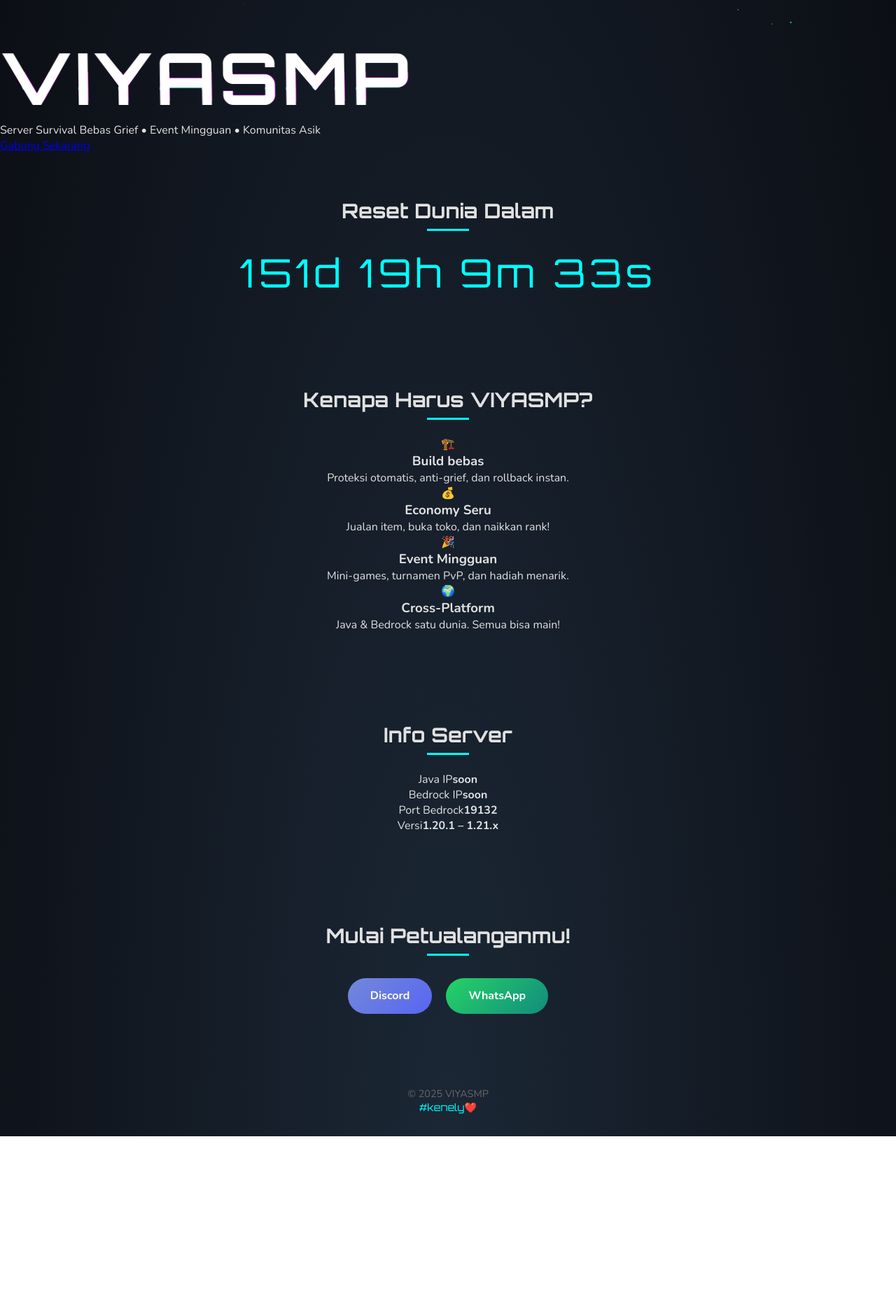
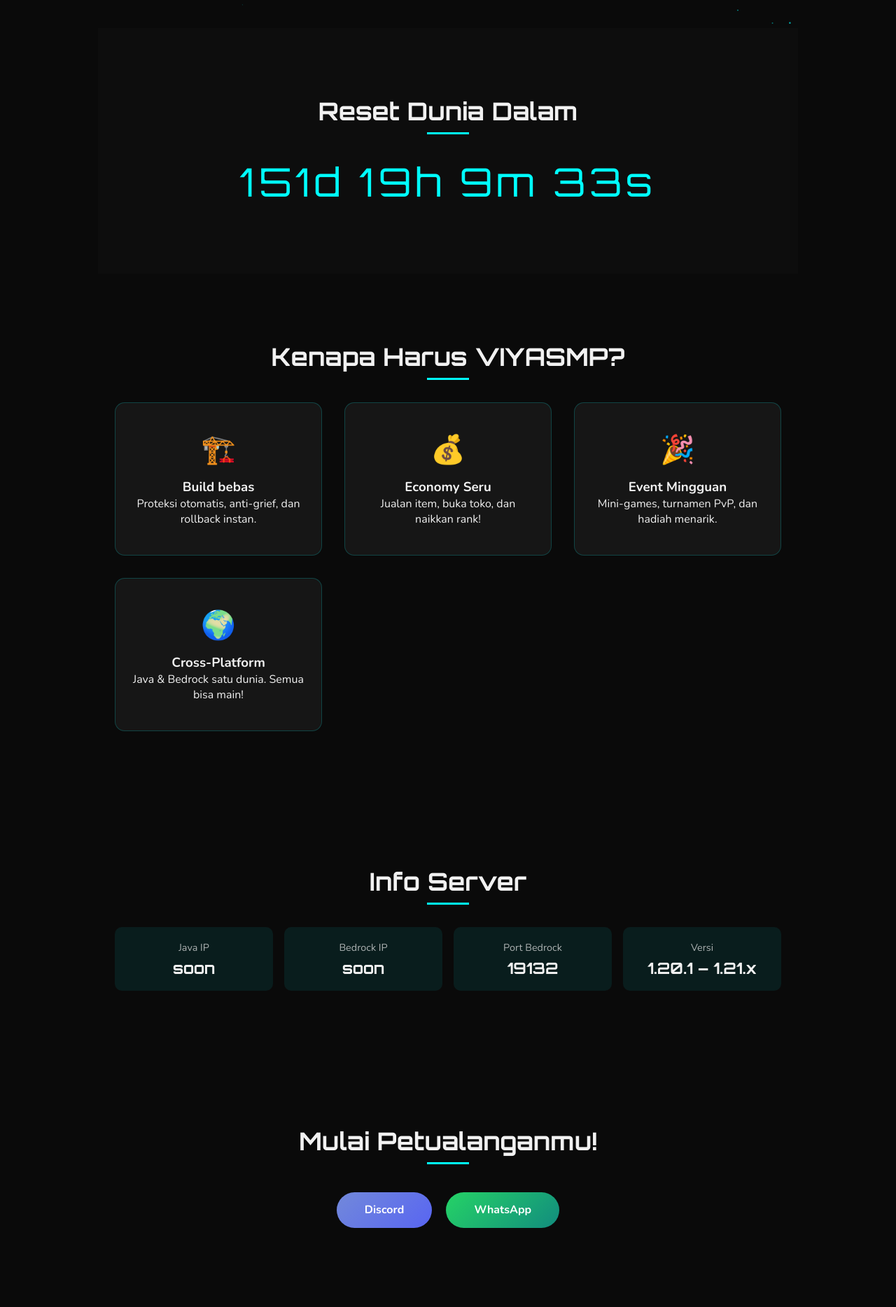
Before and after one commit to viyasmp/linkviyasmp, a plain HTML site: page index.html in a window 1280 px wide. Shown: the part 760-2628 px from the top of the page at 70% size. Before the commit the page ends 2384 px from the top, so only its background shows below. Drawn offline with nearby package versions, Linux system fonts and the light colour scheme.

Commit message:
style.css

```diff
--- a/style.css
+++ b/style.css
@@ -1,238 +1,76 @@
 /* RESET & BASE */
-*,
-*::before,
-*::after { box-sizing: border-box; margin: 0; padding: 0; }
-body {
-    font-family: 'Nunito', sans-serif;
-    background: radial-gradient(ellipse at bottom, #1b2735 0%, #090a0f 100%);
-    color: #e1e1e1;
-    overflow-x: hidden;
-    min-height: 100vh;
-    position: relative;
+*{margin:0;padding:0;box-sizing:border-box}
+body{
+  font-family:'Nunito',sans-serif;
+  background:#0a0a0a;
+  color:#f1f1f1;
+  overflow-x:hidden;
+  scroll-behavior:smooth;
 }
+section{padding:6rem 1.5rem;max-width:1000px;margin:auto;text-align:center}
+h2{font-family:'Orbitron',monospace;font-size:2.2rem;margin-bottom:2rem;position:relative}
+h2:after{content:'';width:60px;height:3px;background:#00ffff;margin:.5rem auto 0;display:block;animation:expand 1s ease forwards}
+@keyframes expand{from{width:0}to{width:60px}}
 
-/* HERO SECTION */
-.hero {
-    display: flex;
-    flex-direction: column;
-    align-items: center;
-    justify-content: center;
-    height: 100vh;
-    text-align: center;
-    position: relative;
-    overflow: hidden;
+/* HERO */
+#hero{height:100vh;display:flex;flex-direction:column;justify-content:center;align-items:center;text-align:center;position:relative;z-index:2}
+.logo{font-family:'Orbitron',monospace;font-size:clamp(3rem,10vw,8rem);font-weight:900;text-transform:uppercase}
+.glitch{position:relative;color:#fff;letter-spacing:.05em}
+.glitch::before,.glitch::after{content:attr(data-text);position:absolute;top:0;left:0;width:100%;height:100%}
+.glitch::before{animation:glitch1 2s infinite;z-index:-1;color:#00ffff}
+.glitch::after{animation:glitch2 2s infinite;z-index:-2;color:#ff00ff}
+@keyframes glitch1{
+  0%{clip-path:inset(20% 0 36% 0);transform:translate(-2px,2px)}
+  20%{clip-path:inset(60% 0 1% 0);transform:translate(2px,-2px)}
+  40%{clip-path:inset(43% 0 1% 0);transform:translate(-2px,2px)}
+  60%{clip-path:inset(25% 0 58% 0);transform:translate(2px,-2px)}
+  80%{clip-path:inset(54% 0 7% 0);transform:translate(-2px,2px)}
+  100%{clip-path:inset(58% 0 43% 0);transform:translate(2px,-2px)}
 }
-
-.glitch {
-    font-family: 'Orbitron', monospace;
-    font-size: clamp(3rem, 8vw, 8rem);
-    font-weight: 700;
-    text-transform: uppercase;
-    position: relative;
-    color: #fff;
-    letter-spacing: .05em;
-    animation: glitch-skew 1s infinite linear alternate-reverse;
+@keyframes glitch2{
+  0%{clip-path:inset(65% 0 8% 0);transform:translate(2px,-2px)}
+  20%{clip-path:inset(13% 0 48% 0);transform:translate(-2px,2px)}
+  40%{clip-path:inset(1% 0 61% 0);transform:translate(2px,-2px)}
+  60%{clip-path:inset(75% 0 16% 0);transform:translate(-2px,2px)}
+  80%{clip-path:inset(98% 0 1% 0);transform:translate(2px,-2px)}
+  100%{clip-path:inset(22% 0 67% 0);transform:translate(-2px,2px)}
 }
-.glitch::before,
-.glitch::after {
-    content: attr(data-text);
-    position: absolute;
-    top: 0;
-    left: 0;
-    width: 100%;
-    height: 100%;
-}
-.glitch::before {
-    animation: glitch-anim-1 2s infinite linear alternate-reverse;
-    color: #00ffff;
-    z-index: -1;
-}
-.glitch::after {
-    animation: glitch-anim-2 2s infinite linear alternate-reverse;
-    color: #ff00ff;
-    z-index: -2;
-}
-
-@keyframes glitch-anim-1 {
-    0% { clip-path: inset(40% 0 61% 0); transform: translate(-2px, 2px); }
-    20% { clip-path: inset(92% 0 1% 0); transform: translate(2px, -2px); }
-    40% { clip-path: inset(43% 0 1% 0); transform: translate(-2px, 2px); }
-    60% { clip-path: inset(25% 0 58% 0); transform: translate(2px, -2px); }
-    80% { clip-path: inset(54% 0 7% 0); transform: translate(-2px, 2px); }
-    100% { clip-path: inset(58% 0 43% 0); transform: translate(2px, -2px); }
-}
-@keyframes glitch-anim-2 {
-    0% { clip-path: inset(65% 0 8% 0); transform: translate(2px, -2px); }
-    20% { clip-path: inset(13% 0 48% 0); transform: translate(-2px, 2px); }
-    40% { clip-path: inset(1% 0 61% 0); transform: translate(2px, -2px); }
-    60% { clip-path: inset(75% 0 16% 0); transform: translate(-2px, 2px); }
-    80% { clip-path: inset(98% 0 1% 0); transform: translate(2px, -2px); }
-    100% { clip-path: inset(22% 0 67% 0); transform: translate(-2px, 2px); }
-}
-@keyframes glitch-skew {
-    0% { transform: skew(0deg); }
-    10% { transform: skew(-2deg); }
-    20% { transform: skew(0deg); }
-    30% { transform: skew(2deg); }
-    40% { transform: skew(-1deg); }
-    50% { transform: skew(1deg); }
-    60% { transform: skew(0deg); }
-    70% { transform: skew(-1deg); }
-    80% { transform: skew(0deg); }
-    90% { transform: skew(2deg); }
-    100% { transform: skew(-2deg); }
-}
-
-.subtitle {
-    font-size: clamp(1rem, 2.5vw, 1.5rem);
-    margin-top: .5em;
-    opacity: .8;
-    animation: fadeIn 2s ease forwards;
-}
-
-/* Floating Blocks (decorative) */
-.floating-blocks {
-    position: absolute;
-    top: 0; left: 0; right: 0; bottom: 0;
-    pointer-events: none;
-    overflow: hidden;
-}
-.floating-blocks::before,
-.floating-blocks::after {
-    content: '';
-    position: absolute;
-    width: 100px;
-    height: 100px;
-    background: rgba(0, 255, 255, .06);
-    border-radius: 8px;
-    animation: float 20s linear infinite;
-}
-.floating-blocks::before { top: 15%; left: 10%; animation-delay: -5s; }
-.floating-blocks::after  { top: 70%; left: 80%; animation-delay: -10s; }
-
-@keyframes float {
-    0%   { transform: translateY(0) rotate(0deg); opacity: 0; }
-    10%  { opacity: 1; }
-    90%  { opacity: 1; }
-    100% { transform: translateY(-1000px) rotate(720deg); opacity: 0; }
-}
-
-/* SECTIONS */
-section {
-    padding: 4rem 2rem;
-    max-width: 900px;
-    margin: auto;
-    text-align: center;
-}
-section h2 {
-    font-family: 'Orbitron', monospace;
-    font-size: 1.8rem;
-    margin-bottom: 1.5rem;
-    position: relative;
-}
-section h2::after {
-    content: '';
-    display: block;
-    width: 60px;
-    height: 3px;
-    background: #00ffff;
-    margin: .5rem auto 0;
-    animation: expand 1s ease forwards;
-}
-@keyframes expand { from { width: 0; } to { width: 60px; } }
+.tagline{font-size:clamp(1rem,2.5vw,1.5rem);opacity:.8;margin:1rem 0 2rem}
+.cta-btn{background:linear-gradient(135deg,#00ffff,#0080ff);color:#000;padding:.9rem 2.2rem;border-radius:50px;font-weight:700;font-size:1.1rem;text-decoration:none;transition:transform .3s,box-shadow .3s}
+.cta-btn:hover{transform:translateY(-4px);box-shadow:0 0 20px #00ffff}
 
 /* COUNTDOWN */
-.timer {
-    font-family: 'Orbitron', monospace;
-    font-size: clamp(2rem, 5vw, 3.5rem);
-    color: #00ffff;
-    letter-spacing: .1em;
-}
+#countdown{background:#0d0d0d}
+.timer{font-family:'Orbitron',monospace;font-size:clamp(2rem,6vw,3.5rem);color:#00ffff;letter-spacing:.1em}
 
-/* INFO CARDS */
-.cards {
-    display: flex;
-    gap: 1rem;
-    justify-content: center;
-    flex-wrap: wrap;
-}
-.card {
-    background: rgba(255, 255, 255, .05);
-    border: 1px solid rgba(0, 255, 255, .3);
-    border-radius: 12px;
-    padding: 1.2rem 1.5rem;
-    min-width: 220px;
-    backdrop-filter: blur(6px);
-    transition: transform .3s, border-color .3s;
-}
-.card:hover {
-    transform: translateY(-5px);
-    border-color: #00ffff;
-}
-.card strong {
-    display: block;
-    margin-bottom: .3rem;
-    font-size: 1.1rem;
-    color: #00ffff;
-}
+/* FEATURES */
+.feature-grid{display:grid;gap:2rem;grid-template-columns:repeat(auto-fit,minmax(220px,1fr))}
+.feature-card{background:rgba(255,255,255,.05);border:1px solid rgba(0,255,255,.2);border-radius:14px;padding:2.5rem 1.5rem;transition:transform .3s,box-shadow .3s}
+.feature-card:hover{transform:translateY(-8px);box-shadow:0 0 18px rgba(0,255,255,.35)}
+.icon{font-size:2.5rem;margin-bottom:.8rem;display:block}
+
+/* INFO */
+.info-grid{display:grid;gap:1rem;grid-template-columns:repeat(auto-fit,minmax(220px,1fr))}
+.info-item{background:rgba(0,255,255,.08);border-radius:10px;padding:1.2rem 1rem}
+.info-item span{display:block;font-size:.9rem;opacity:.7}
+.info-item strong{display:block;font-size:1.4rem;font-family:'Orbitron',monospace;margin-top:.3rem}
 
 /* BUTTONS */
-.links { margin-top: 2rem; }
-.btn {
-    display: inline-flex;
-    align-items: center;
-    gap: .5rem;
-    margin: .5rem;
-    padding: .9rem 2rem;
-    border-radius: 50px;
-    font-weight: 600;
-    text-decoration: none;
-    color: #fff;
-    transition: transform .3s, box-shadow .3s;
-    position: relative;
-    overflow: hidden;
-}
-.btn i {
-    width: 24px;
-    height: 24px;
-    background-size: cover;
-}
-.btn.discord {
-    background: linear-gradient(135deg, #7289da, #5865f2);
-}
-.btn.whatsapp {
-    background: linear-gradient(135deg, #25d366, #128c7e);
-}
-.btn:hover {
-    transform: translateY(-3px);
-    box-shadow: 0 8px 20px rgba(0, 255, 255, .4);
-}
-.btn::before {
-    content: '';
-    position: absolute;
-    top: 0;
-    left: -100%;
-    width: 100%;
-    height: 100%;
-    background: linear-gradient(90deg, transparent, rgba(255,255,255,.2), transparent);
-    transition: .6s;
-}
-.btn:hover::before { left: 100%; }
+.btn{display:inline-block;padding:.9rem 2.5rem;border-radius:50px;font-weight:700;text-decoration:none;margin:.5rem;color:#fff;position:relative;overflow:hidden;transition:transform .3s,box-shadow .3s}
+.btn span{position:relative;z-index:2}
+.btn.discord{background:linear-gradient(135deg,#7289da,#5865f2)}
+.btn.whatsapp{background:linear-gradient(135deg,#25d366,#128c7e)}
+.btn::before{content:'';position:absolute;top:0;left:-100%;width:100%;height:100%;background:rgba(255,255,255,.2);transition:.5s}
+.btn:hover{transform:translateY(-3px);box-shadow:0 8px 25px rgba(0,255,255,.4)}
+.btn:hover::before{left:100%}
 
 /* FOOTER */
-footer {
-    padding: 2rem 1rem;
-    text-align: center;
-    font-size: .9rem;
-    color: #666;
-}
-.tag {
-    color: #00ffff;
-    font-family: 'Orbitron', monospace;
-}
+footer{padding:2rem 1rem;font-size:.9rem;color:#666;text-align:center}
+.tag{color:#00ffff;font-family:'Orbitron'}
 
-/* UTILS */
-@keyframes fadeIn {
-    from { opacity: 0; transform: translateY(20px); }
-    to   { opacity: 1; transform: translateY(0); }
-}
+/* PARTICLES */
+#particles{position:fixed;top:0;left:0;width:100%;height:100%;z-index:0}
+
+/* AOS fix */
+[data-aos]{visibility:hidden}
+[data-aos].aos-animate{visibility:visible}
```
